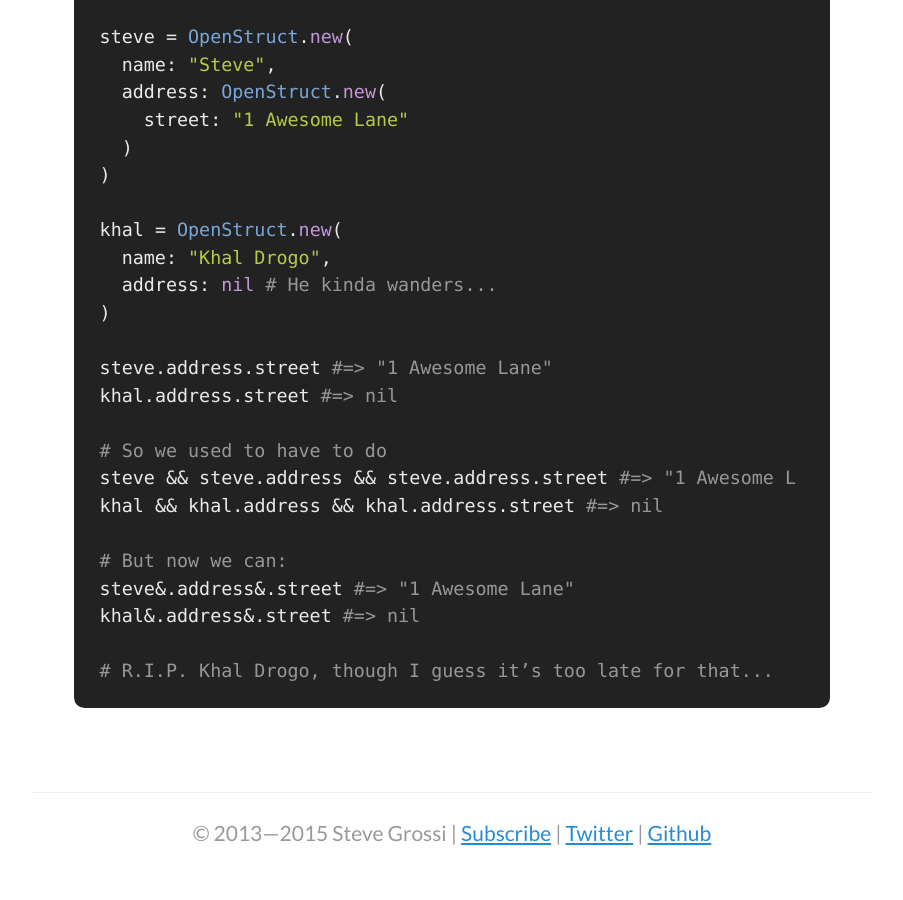
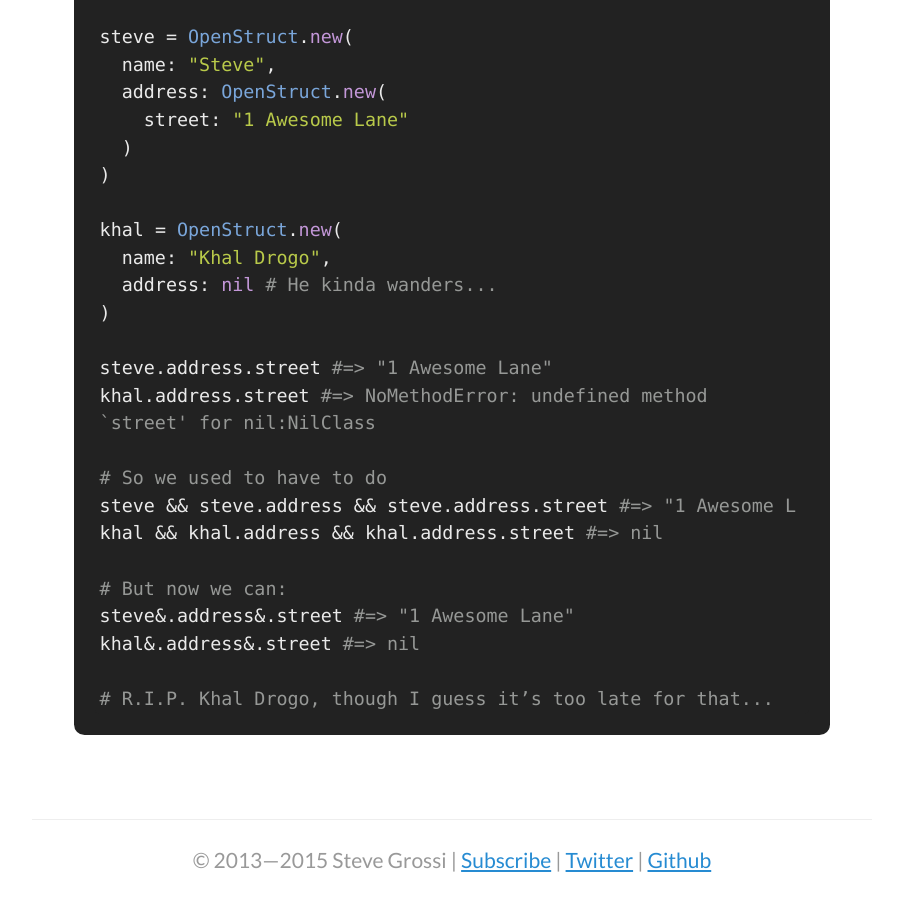
Before and after one commit to stevegrossi/stevegrossi.github.io, a Jekyll site: the page built from _posts/2016-01-14-new-features-in-ruby-2-3.md, in a window 1280 px wide and 900 px high, scrolled down 6014 px. Shown: the whole window, without its empty margins (188-1091 px from the left). Built offline with Jekyll 4.4.1, drawn with Linux system fonts in a browser that asks for light colours; comment, search, counter and statistics services are not loaded; before the commit the page ends 6886 px from its top, so only the background shows below that.

Commit message:
Whoops, fix error in Ruby 2.3 post

```diff
--- a/_posts/2016-01-14-new-features-in-ruby-2-3.md
+++ b/_posts/2016-01-14-new-features-in-ruby-2-3.md
@@ -193,7 +193,7 @@ Ruby 2.3 was [released on Christmas day](https://www.ruby-lang.org/en/news/2015/
     )
 
     steve.address.street #=> "1 Awesome Lane"
-    khal.address.street #=> nil
+    khal.address.street #=> NoMethodError: undefined method `street' for nil:NilClass
 
     # So we used to have to do
     steve && steve.address && steve.address.street #=> "1 Awesome L
```
